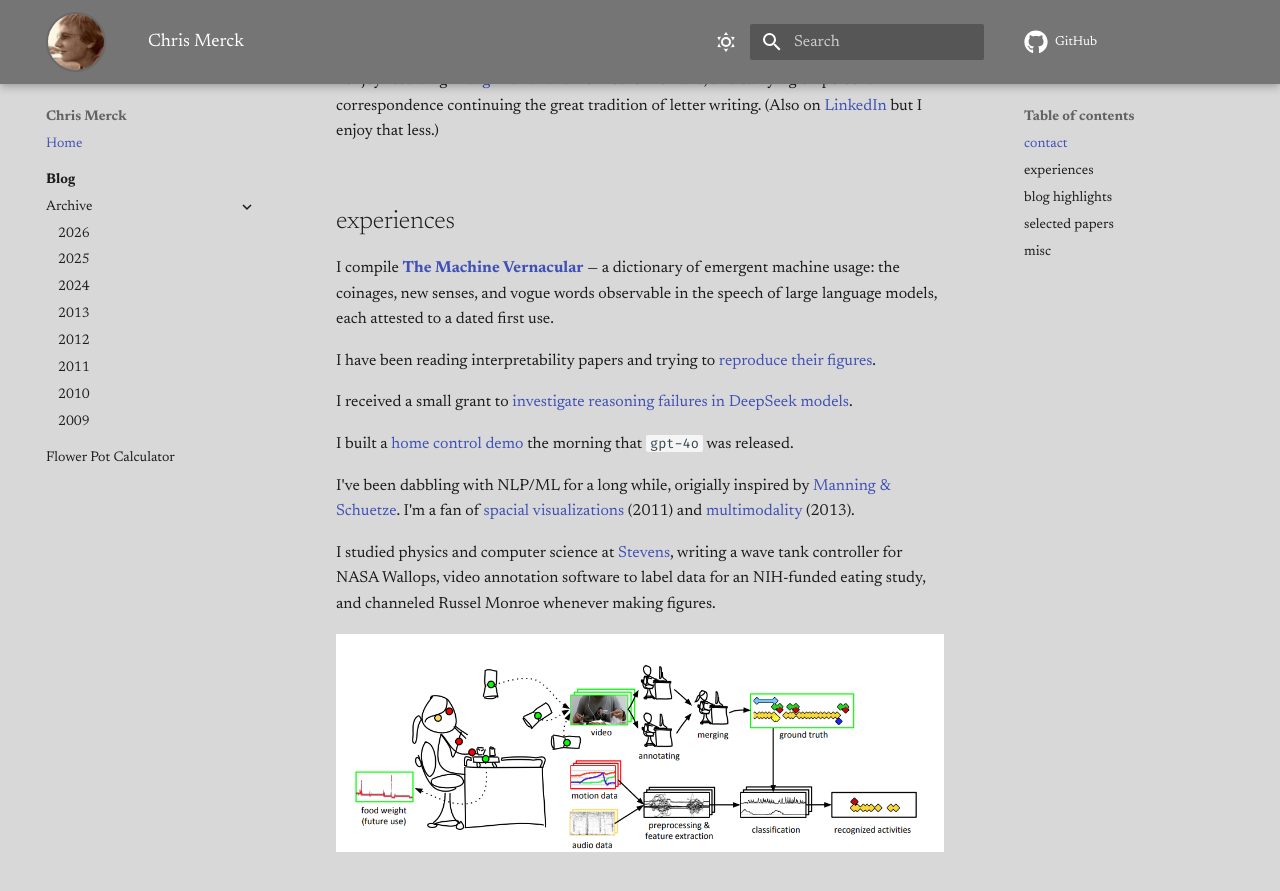
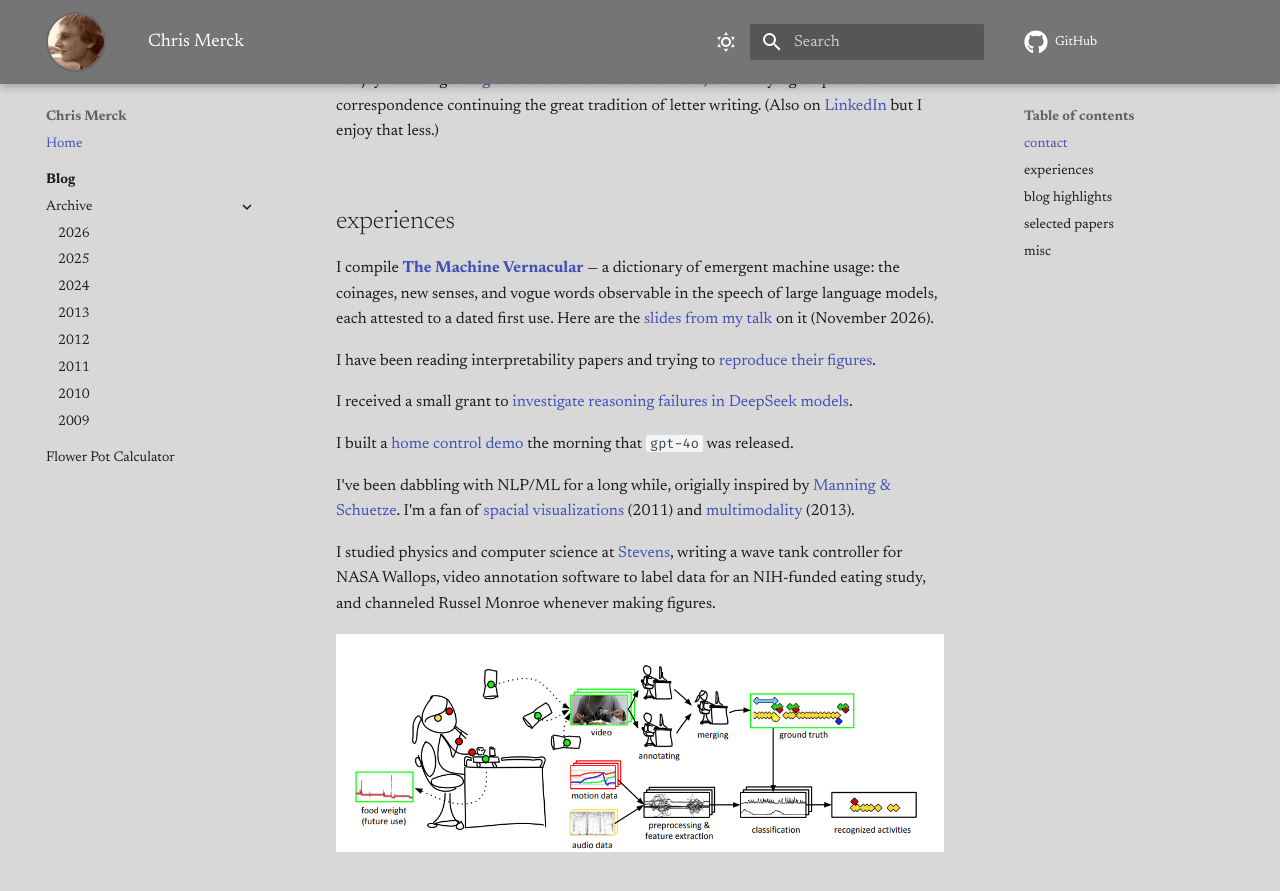
Before and after one commit to chrismerck/chrismerck.github.io, an MkDocs documentation site: the page built from docs/index.md, in a window 1280 px wide and 900 px high, scrolled down 849 px. Shown: the top 891 px of the window. Built offline with MkDocs 1.6.1 and Material for MkDocs 9.7.7, drawn with Linux system fonts in a browser that asks for light colours; comment, search, counter and statistics services are not loaded.

Commit message:
Add The Machine Vernacular talk slides
Co-Authored-By: Claude Fable 5.2 <noreply@anthropic.com>

```diff
--- a/docs/index.md
+++ b/docs/index.md
@@ -34,7 +34,7 @@ I enjoy receiving [thoughtful emails](mailto:chrismerck@gmail.com) from other hu
 
 ## experiences
 
-I compile **[The Machine Vernacular](https://chrismerck.github.io/TheMachineVernacular/)** — a dictionary of emergent machine usage: the coinages, new senses, and vogue words observable in the speech of large language models, each attested to a dated first use.
+I compile **[The Machine Vernacular](https://chrismerck.github.io/TheMachineVernacular/)** — a dictionary of emergent machine usage: the coinages, new senses, and vogue words observable in the speech of large language models, each attested to a dated first use. Here are the [slides from my talk](assets/the-machine-vernacular.pdf) on it (November 2026).
 
 I have been reading interpretability papers and trying to [reproduce their figures](blog/2025/05/14/demonstrating-superposition/).
 
```
Also changed, not shown: 1 other file.
